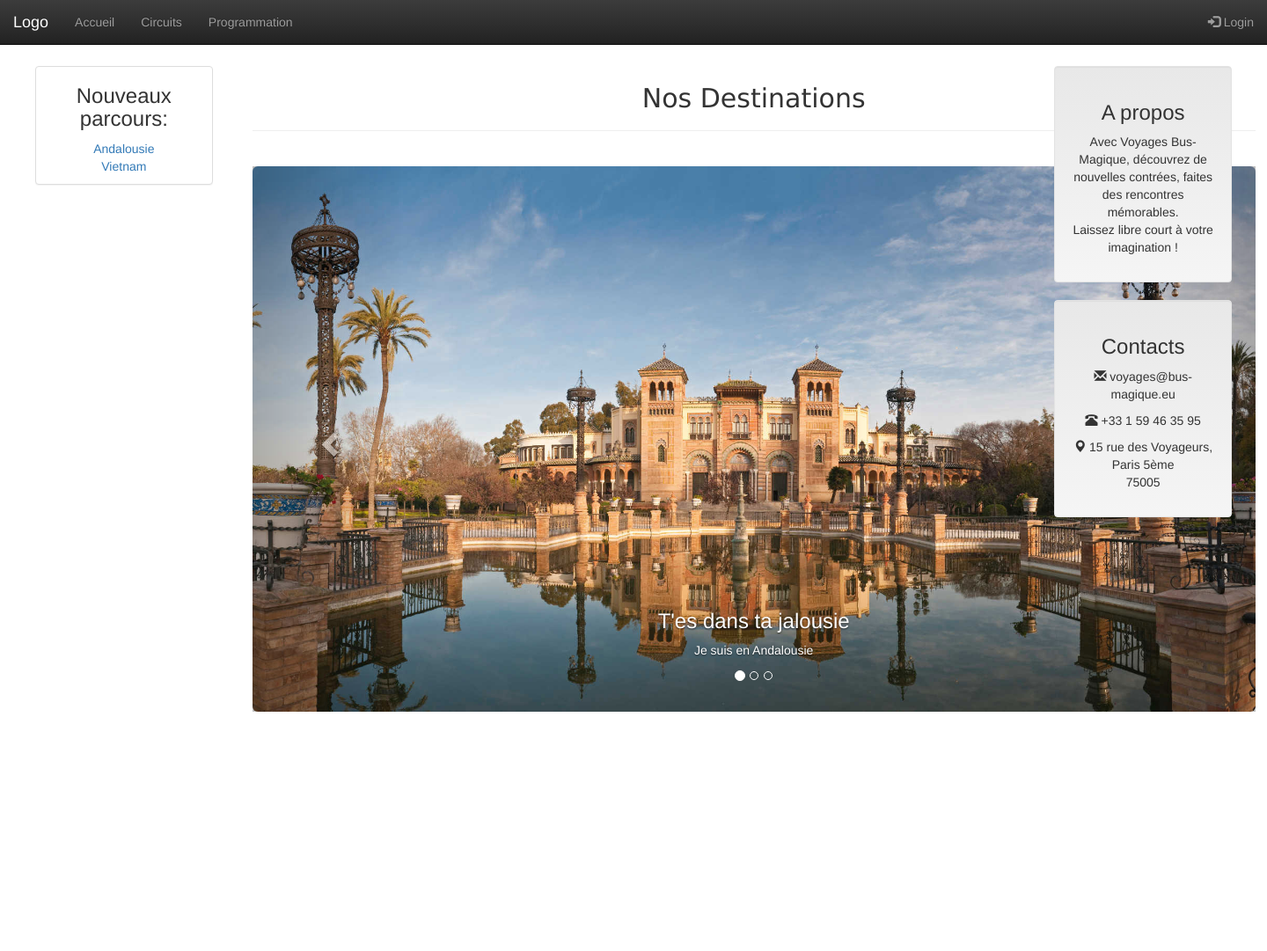
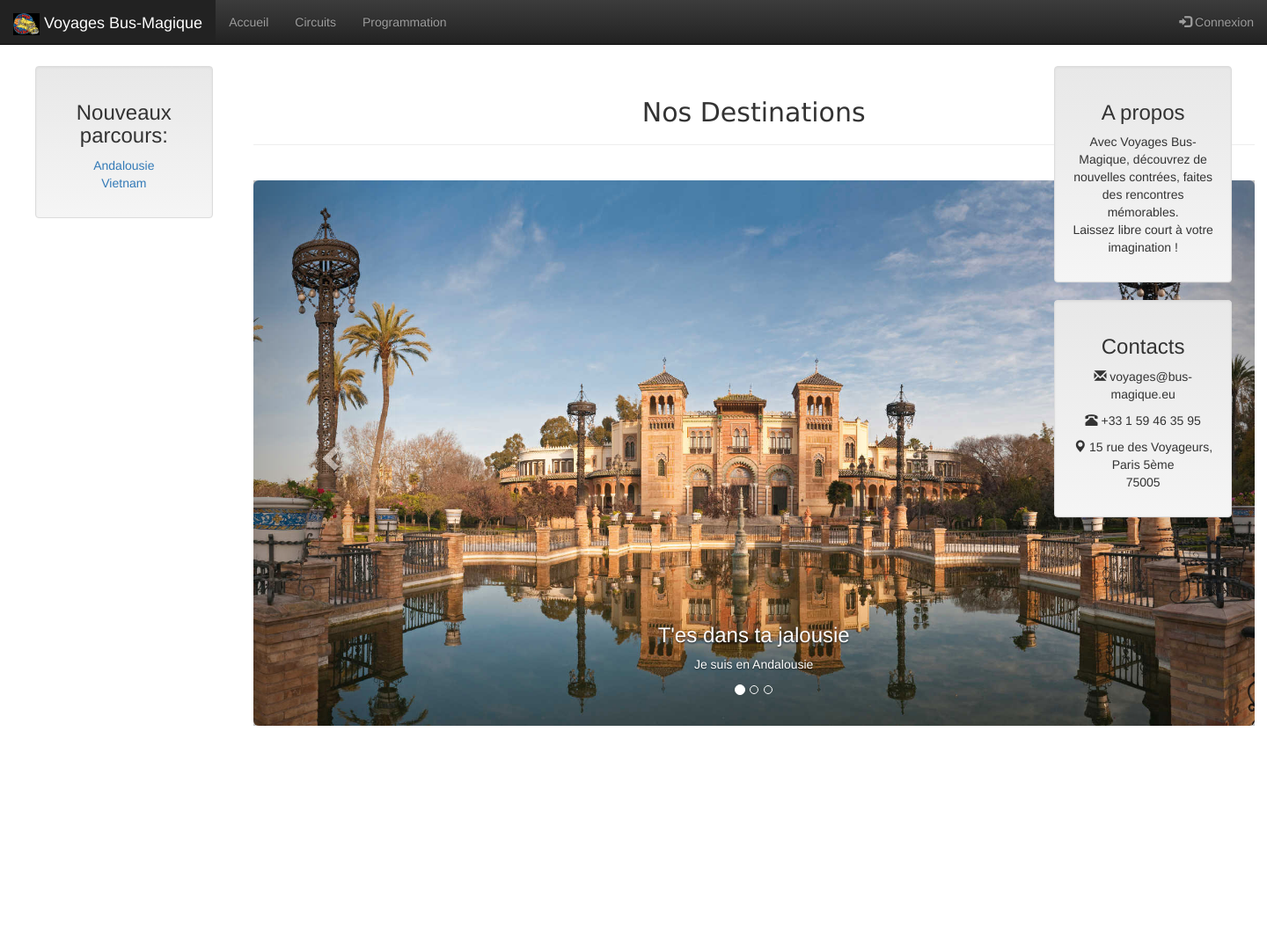
Before and after one commit to Marwana4850/BusMagique, a PHP site: template templates/accueil.html.twig in a window 1440 px wide. Shown: the top 1081 px of the page at 88% size. Before the commit the page ends 809 px from the top, so only its background shows below. Run offline with PHP 8.4, Linux system fonts and the light colour scheme; the template is opened without the code that fills it, so the values that code supplies are empty; some libraries are stand-ins or nearby versions.

Commit message:
menu connexion

```diff
--- a/css/base.css
+++ b/css/base.css
@@ -1,3 +1,121 @@
 body{
     padding:75px 25px 25px 25px;
 }
+/* The Modal (background) */
+.modal {
+    display: none; /* Hidden by default */
+    position: fixed; /* Stay in place */
+    z-index: 1; /* Sit on top */
+    left: 0;
+    top: 0;
+    width: 100%; /* Full width */
+    height: 100%; /* Full height */
+    overflow: auto; /* Enable scroll if needed */
+    background-color: rgb(0,0,0); /* Fallback color */
+    background-color: rgba(0,0,0,0.4); /* Black w/ opacity */
+    padding-top: 60px;
+}
+
+/* Modal Content/Box */
+.modal-content {
+    background-color: #fefefe;
+    margin: 5px auto; /* 15% from the top and centered */
+    border: 1px solid #888;
+    width: 80%; /* Could be more or less, depending on screen size */
+}
+
+/* The Close Button */
+.close {
+    /* Position it in the top right corner outside of the modal */
+    position: absolute;
+    right: 25px;
+    top: 0;
+    color: #000;
+    font-size: 35px;
+    font-weight: bold;
+}
+
+/* Close button on hover */
+.close:hover,
+.close:focus {
+    color: red;
+    cursor: pointer;
+}
+
+/* Add Zoom Animation */
+.animate {
+    -webkit-animation: animatezoom 0.6s;
+    animation: animatezoom 0.6s
+}
+
+@-webkit-keyframes animatezoom {
+    from {-webkit-transform: scale(0)}
+    to {-webkit-transform: scale(1)}
+}
+
+@keyframes animatezoom {
+    from {transform: scale(0)}
+    to {transform: scale(1)}
+}
+
+/* Bordered form */
+form {
+    border: 3px solid #f1f1f1;
+}
+
+input[type=text], input[type=password] {
+    width: 100%;
+    padding: 12px 20px;
+    margin: 8px 0;
+    display: inline-block;
+    border: 1px solid #ccc;
+    box-sizing: border-box;
+}
+
+button {
+    background-color: #4CAF50;
+    color: white;
+    padding: 14px 20px;
+    margin: 8px 0;
+    border: none;
+    cursor: pointer;
+    width: 100%;
+}
+
+button:hover {
+    opacity: 0.8;
+}
+
+.cancelbtn {
+    width: auto;
+    padding: 10px 18px;
+    background-color: #f44336;
+}
+
+.imgcontainer {
+    text-align: center;
+    margin: 24px 0 12px 0;
+}
+
+img.avatar {
+    border-radius: 50%;
+}
+
+.container {
+    padding: 16px;
+}
+
+span.psw {
+    float: right;
+    padding-top: 16px;
+}
+
+@media screen and (max-width: 300px) {
+    span.psw {
+        display: block;
+        float: none;
+    }
+    .cancelbtn {
+        width: 100%;
+    }
+}
--- a/templates/accueil.html.twig
+++ b/templates/accueil.html.twig
@@ -1,16 +1,10 @@
 {% extends "baselayout.html.twig" %}
 
 {% block title %}Voyages Bus-Magique{% endblock %}
-{% block style %}
-    <meta charset="utf-8">
-    <meta name="viewport" content="width=device-width, initial-scale=1">
-    <link rel="stylesheet" href="https://maxcdn.bootstrapcdn.com/bootstrap/3.3.7/css/bootstrap.min.css">
-    <script src="https://ajax.googleapis.com/ajax/libs/jquery/3.2.1/jquery.min.js"></script>
-    <script src="https://maxcdn.bootstrapcdn.com/bootstrap/3.3.7/js/bootstrap.min.js"></script>{% endblock %}
 {% block body %}
 
     <div class="container text-center">
-        <h2 style="font-family:'Verdana'">Nos Destinations</h2>
+        <h2 style="font-family:'Verdana',serif">Nos Destinations</h2>
         <hr>
 <br>
         <div id="myCarousel" class="carousel slide" data-ride="carousel">
--- a/templates/baselayout.html.twig
+++ b/templates/baselayout.html.twig
@@ -22,16 +22,16 @@
                 <span class="icon-bar"></span>
                 <span class="icon-bar"></span>
             </button>
-            <a class="navbar-brand" href="#">Logo</a>
+            <a class="navbar-brand" style="background-color:#222" href="#"><img style="display:inline-block;width:30px;"src="favicon.jpg"> Voyages Bus-Magique</a>
         </div>
         <div class="collapse navbar-collapse" id="myNavbar">
             <ul class="nav navbar-nav">
-                <li><a href="/">Accueil</a></li>
-                <li><a href="/circuit">Circuits</a></li>
-                <li><a href="/programmation">Programmation</a></li>
+                <li><a class="navbar-link" href="/">Accueil</a></li>
+                <li><a class="navbar-link" href="/circuit">Circuits</a></li>
+                <li><a class="navbar-link" href="/programmation">Programmation</a></li>
             </ul>
             <ul class="nav navbar-nav navbar-right">
-                <li><a href="#"><span class="glyphicon glyphicon-log-in"></span> Login</a></li>
+                <li><a href="#" onclick="document.getElementById('id01').style.display='block'"><span class="glyphicon glyphicon-log-in"></span>  Connexion</a></li>
             </ul>
         </div>
     </div>
@@ -39,13 +39,38 @@
 
 <body>
 
+<!-- Form de connexion -->
+
+<div id="id01" class="modal">
+  <span onclick="document.getElementById('id01').style.display='none'"
+        class="close" title="Close Modal">&times;</span>
+
+    <form class="modal-content animate" action="/login.php">
+        <div class="imgcontainer">
+            <img style="width:200px;" src="/images/avatar.png" alt="Avatar" class="avatar">
+        </div>
+
+        <div class="container">
+            <label><b>Identifiant</b></label>
+            <input type="text" placeholder="Entrez votre identifiant" name="identifiant"   oninput="this.setCustomValidity('')"  oninvalid="this.setCustomValidity('Veuillez entrer un identifiant valide')" required>
+
+            <label><b>Mot de passe</b></label>
+            <input type="password" placeholder="Entrez votre mot de passe" name="pswd" oninput="this.setCustomValidity('')"  oninvalid="this.setCustomValidity('Veuillez entrer un mot de passe valide')" required>
+
+            <button type="submit">Me Connecter</button>
+        </div>
+            <button type="button" onclick="document.getElementById('id01').style.display='none'" class="cancelbtn center-block">Retour</button>
+    </form>
+</div>
+
+
 <div class="container-fluid text-center">
     <div class="row content">
 
         <!-- Menu gauche, nouveautes -->
 
         <div class="col-sm-2 sidenav">
-            <div class="panel panel-default">
+            <div class="well">
                 <h3>Nouveaux parcours:</h3>
                 <ul style="list-style-type:none;padding:0">
                     <li><a>Andalousie</a></li>
```
Also changed, not shown: favicon.jpg (added), images/avatar.png (added), 1 other file.
